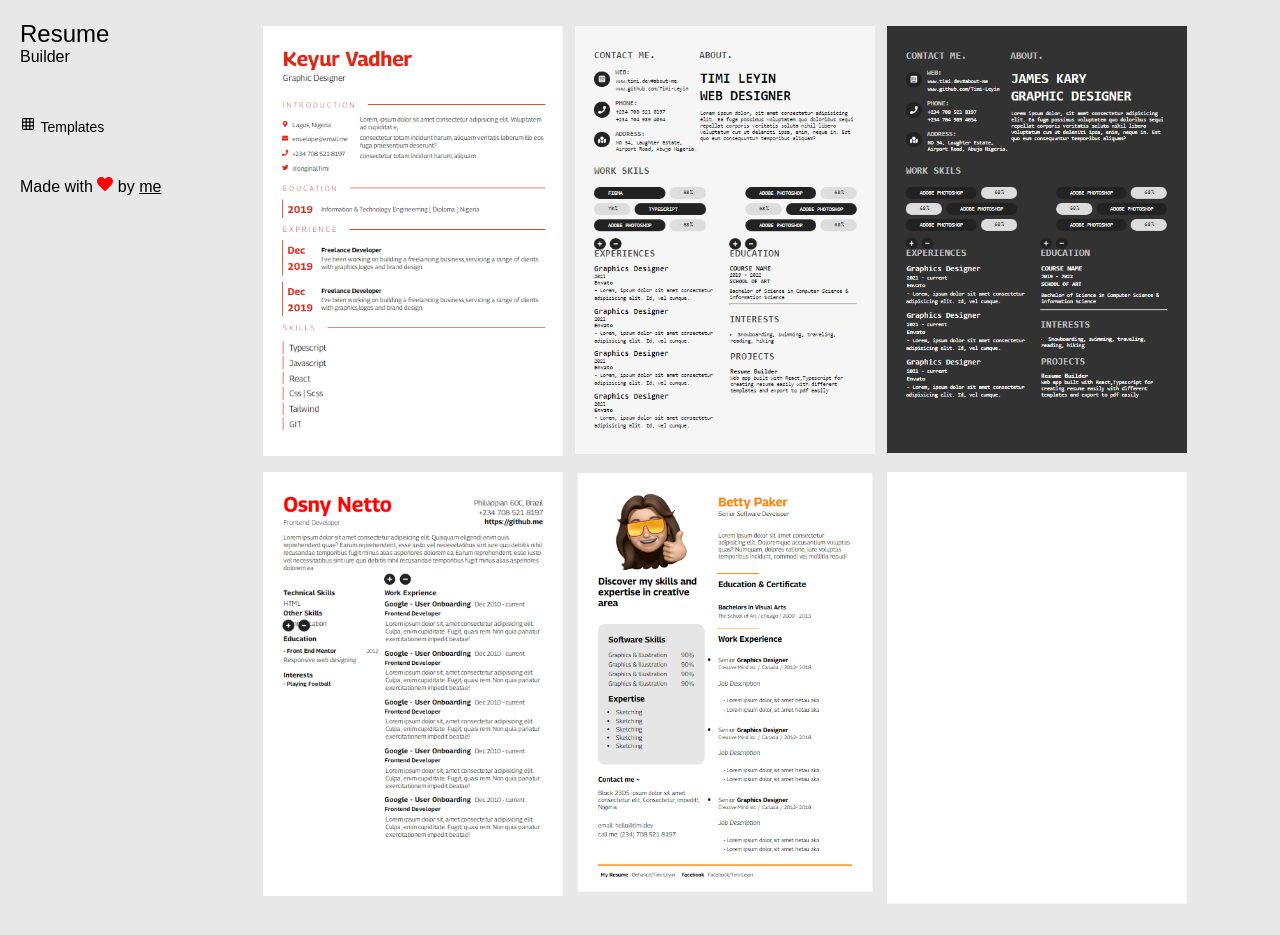
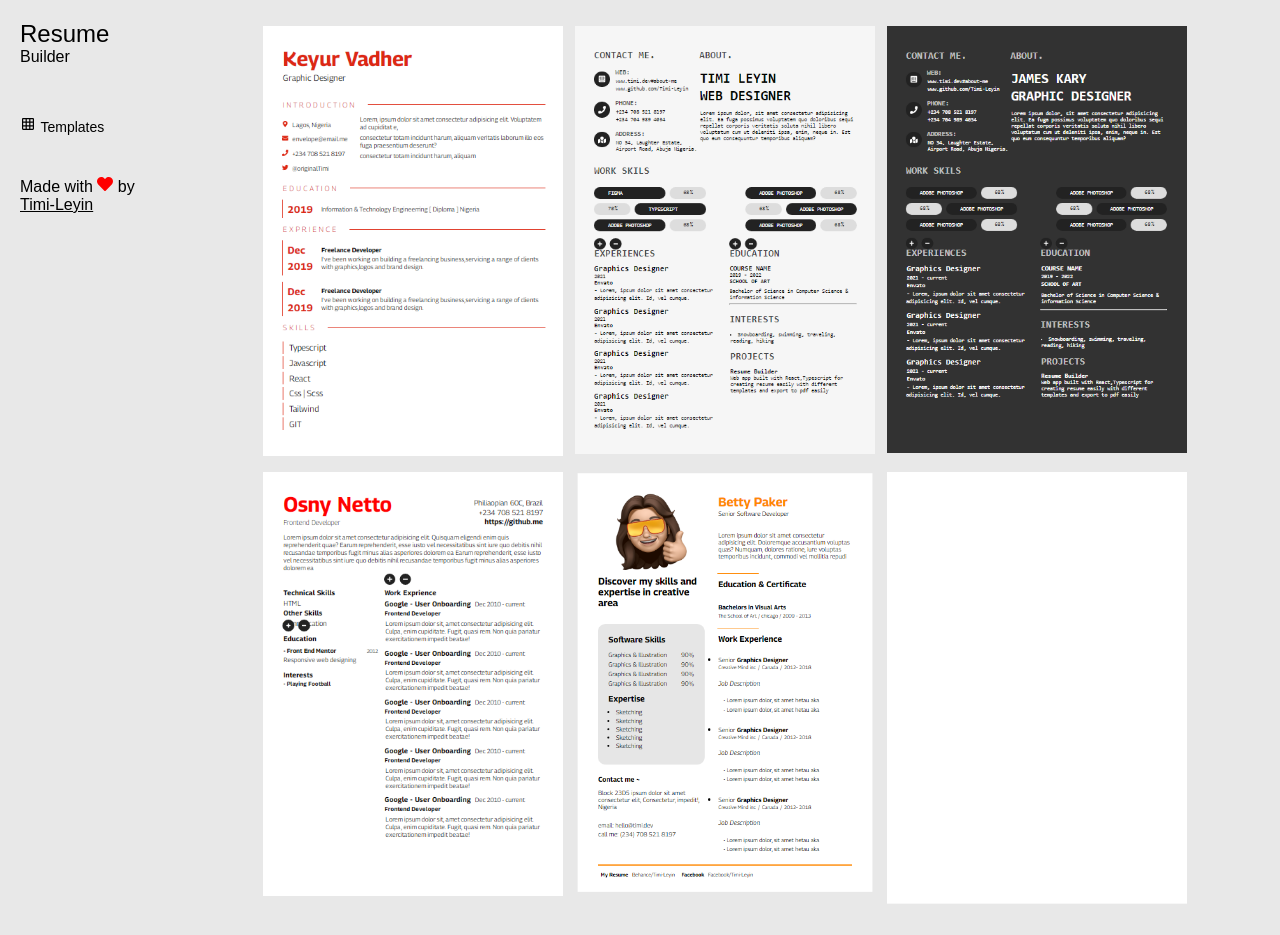
Before and after one commit to HopefulHeart2020/resume-builder, a React (Vite) app: page /templates in a window 1280 px wide. Built offline with nearby package versions, Linux system fonts and the light colour scheme; a web font is replaced by a local one.

Commit message:
Fix: html meta data

```diff
--- a/index.html
+++ b/index.html
@@ -5,7 +5,7 @@
       <meta name="viewport" content="width=device-width, initial-scale=1.0" />
       <meta name="author" content="Timileyin Oyelekan" />
       <meta name="theme-color" content="#000">
-      <meta name="description" content="Free Online Resume Builder" />
+      <meta name="description" content="Web app built with React,Typescript for creating resume easily with different templates and export to pdf easily" />
       <link rel="shortcut icon" href="favicon.png" type="image/x-icon" />
       <link rel="preconnect" href="https://fonts.gstatic.com" />
       <link href="https://fonts.googleapis.com/css2?family=Georama:ital,wght@0,100;0,200;0,300;0,400;0,500;0,600;0,700;0,800;0,900;1,100;1,200;1,300;1,400;1,500;1,600;1,700;1,800;1,900&amp;display=swap" rel="stylesheet" crossorigin="anonymous" />
--- a/src/Layouts/Panel/index.tsx
+++ b/src/Layouts/Panel/index.tsx
@@ -150,7 +150,7 @@
          </li> */}
 
          <li className="me">
-                <p>Made with <FaHeart style={{color:'red'}} />  by  <a style={{textDecoration:'underline'}} target='_blank' href="https://timileyin.netlify.app">me</a> </p>
+                <p>Made with <FaHeart style={{color:'red'}} />  by  <a style={{textDecoration:'underline'}} target='_blank' href="https://timileyin.netlify.app">Timi-Leyin</a> </p>
             </li>
        </ul>
      </div>
```
